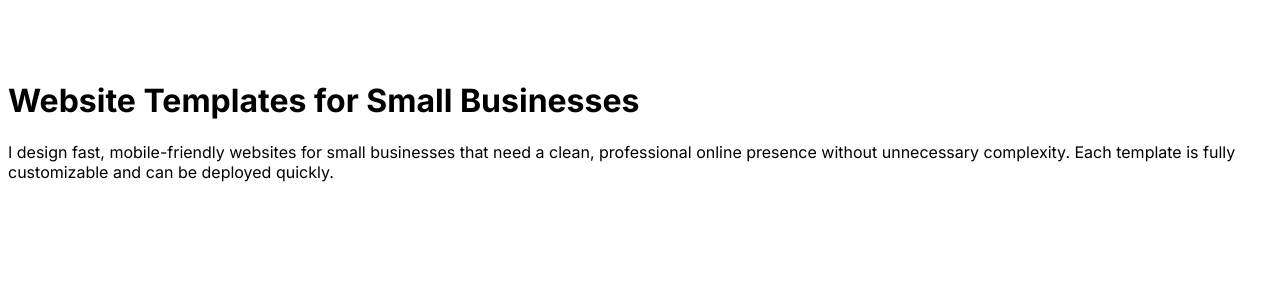
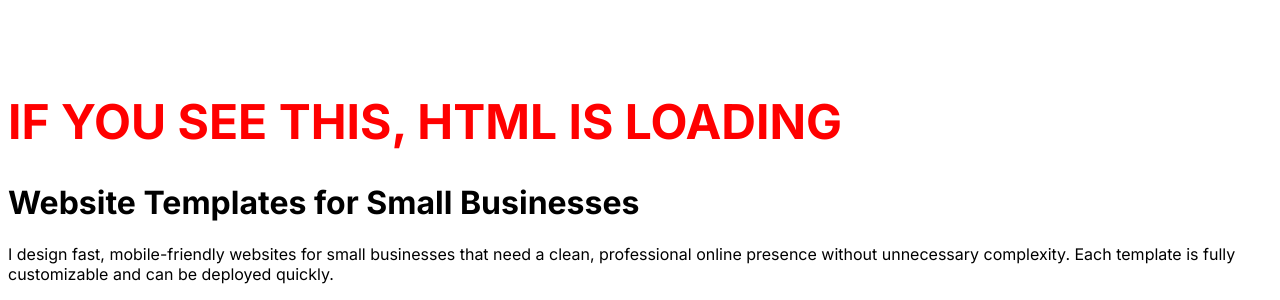
Before and after one commit to CaesuraGlitters/Lippert-WebDevelopment, a plain HTML site: page index.html in a window 1280 px wide. Shown: the part 828-1128 px from the top of the page. Before the commit the page ends 1026 px from the top, so only its background shows below. Drawn offline with Linux system fonts and the light colour scheme.

Commit message:
Update index.html

```diff
--- a/index.html
+++ b/index.html
@@ -13,7 +13,9 @@
 		</section>
 	</body>
 	<body>
-
+<h1 style="color: red; font-size: 48px;">
+  IF YOU SEE THIS, HTML IS LOADING
+</h1>
   <header class="intro">
     <h1>Website Templates for Small Businesses</h1>
     <p>
```
